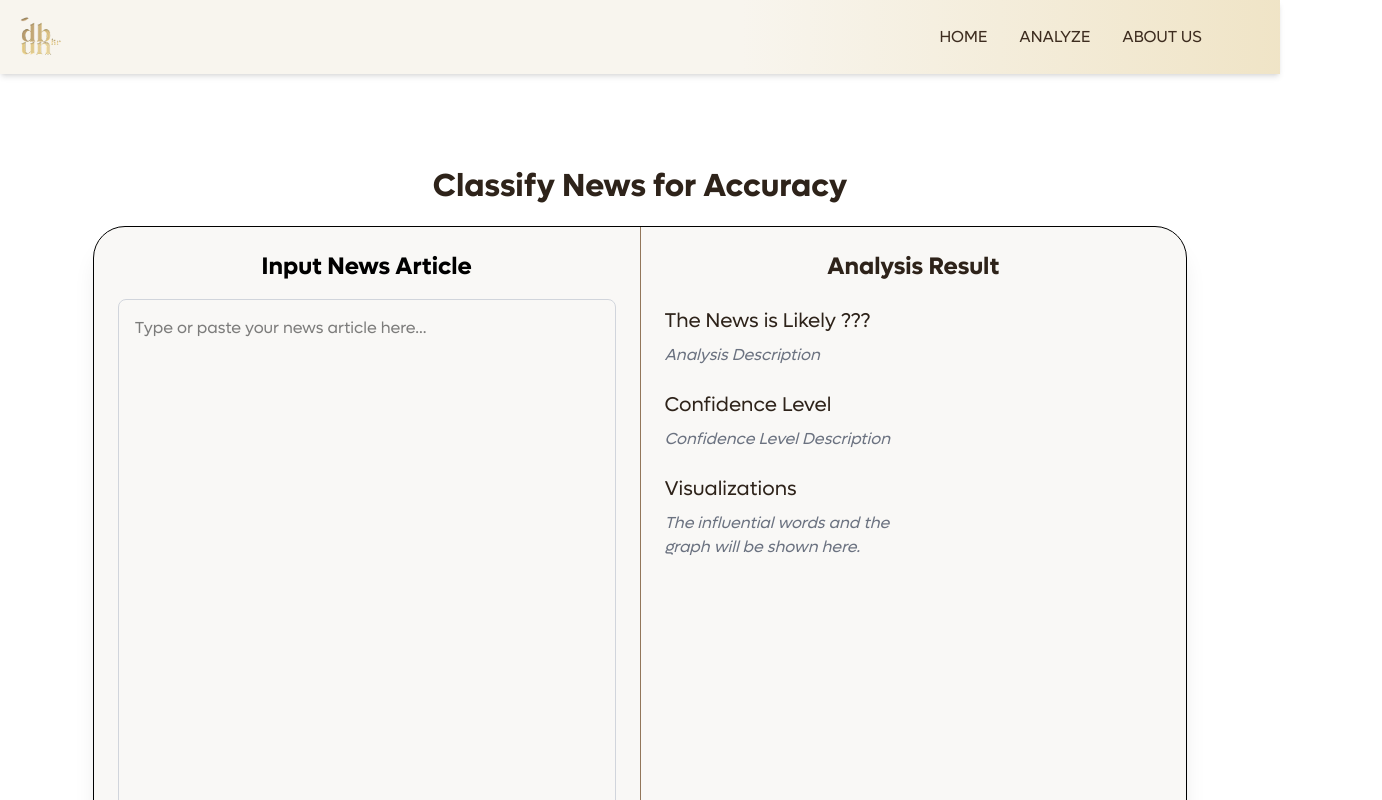
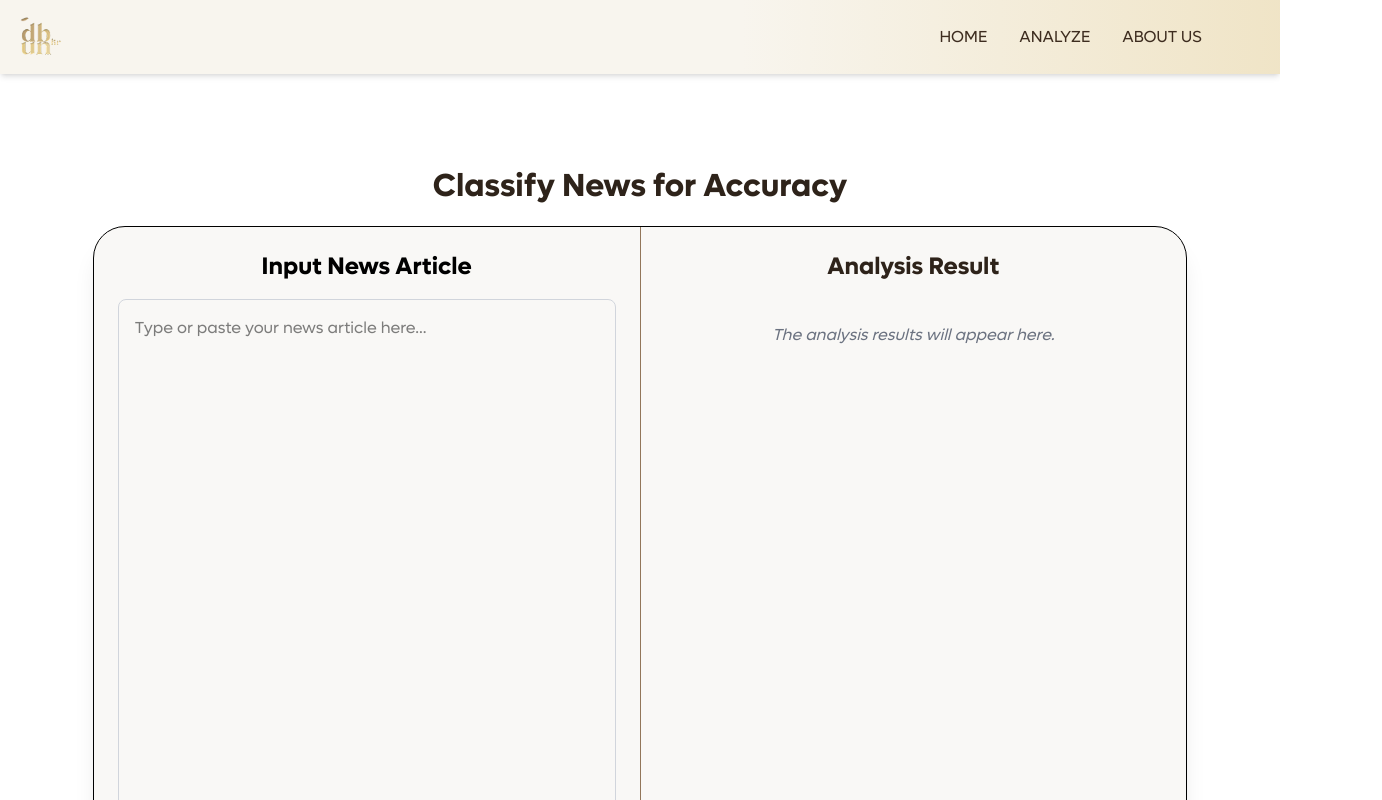
Before and after one commit to hydraadra112/Debunkr, a SvelteKit app in the folder frontend/: page /analyze in a window 1280 px wide. Shown: the top 800 px of the page, 1382 px wide, since content can reach past the window. Built offline with nearby package versions, Linux system fonts and the light colour scheme.

Commit message:
feat: add condition to  not show analysis results before the processing is finished and removed word scores in the influential words results

```diff
--- a/frontend/src/routes/analyze/+page.svelte
+++ b/frontend/src/routes/analyze/+page.svelte
@@ -1,7 +1,8 @@
 <script lang="ts">
 	import { TextLinkPredict } from '$lib/api';
 	import { renderChart } from '$lib/chart';
-	/* SEND DATA TO BACKEND AND GET PREDS */
+	import { tick } from 'svelte';
+
 	type input = {
 		text: string;
 	};
@@ -19,8 +20,11 @@
 		try {
 			const payload: input = { text: inputText };
 			const res = await TextLinkPredict<response, input>('/api/predict-text-link', payload);
+
 			prediction = res.result;
 			wordScores = res.scores;
+
+			await tick();
 
 			renderChart(wordScores);
 		} catch (err) {
@@ -28,11 +32,10 @@
 			alert('Failed to get prediction.');
 		}
 	}
-	/* END */
 </script>
 
 <div>
-	<div class="mt-10 flex h-[130vh] w-full flex-col items-center justify-center p-8">
+	<div class="mt-10 flex h-[110vh] flex-col items-center justify-center overflow-hidden p-8">
 		<p class=" font-heading primary-color my-4 text-[2rem]">Classify News for Accuracy</p>
 		<div
 			class="border-c3 z-3 col-2 flex h-full w-[90%] rounded-[2rem] border-1 bg-[#8B7358]/5 shadow-xl backdrop-blur-lg"
@@ -79,29 +82,33 @@
 
 			<!-- Results Section -->
 			<section class="flex w-full flex-col rounded-lg px-6 pt-6">
+				{#if !prediction}
 					<h1 class="font-heading primary-color mb-4 self-center text-2xl">Analysis Result</h1>
+					<p class="mt-6 flex justify-center text-[#6b7280] italic">
+						The analysis results will appear here.
+					</p>
+				{:else}
+					<h1 class="font-heading primary-color mb-4 self-center text-2xl">Analysis Result</h1>
+
 					<div class="h-full space-y-6">
 						<div id="results-container">
-						{#if prediction}
 							<h3 class="font-body primary-color my-2 text-xl">The News is Likely {prediction}</h3>
-						{:else}
-							<h3 class="font-body primary-color my-2 text-xl">The News is Likely ???</h3>
-						{/if}
 
 							<div id="emotions-list" class="flex flex-wrap gap-3">
 								<!-- Answers will appear here -->
 								<p class="desc-color italic">Analysis Description</p>
 							</div>
 						</div>
+
 						<div id="confidence-container">
 							<h3 class="font-body primary-color mb-2 text-xl">Confidence Level</h3>
 							<div id="confidence-list" class="flex flex-wrap gap-3">
-							<!-- Answers will appear here -->
 								<p class="desc-color italic">Confidence Level Description</p>
 							</div>
 						</div>
+
 						<div id="response-container">
-						<h3 class="font-body primary-color mb-2 text-xl">Visualizations</h3>
+							<h3 class="font-body primary-color mb-2 text-xl">Influential Words</h3>
 
 							<div class="flex gap-4">
 								<!-- Word list -->
@@ -109,7 +116,11 @@
 									{#if Object.keys(wordScores).length > 0}
 										<ul class="list-disc pl-5">
 											{#each Object.entries(wordScores) as [word, score]}
-											<li><strong>{word}</strong>: {score}</li>
+												<li>
+													<strong style="color: {score >= 0 ? '#4D7C5A' : '#C84A3D'}">
+														{word}
+													</strong>
+												</li>
 											{/each}
 										</ul>
 									{:else}
@@ -118,13 +129,15 @@
 										</p>
 									{/if}
 								</div>
-							<!--wordchart-->
+
+								<!-- wordchart -->
 								<div class="w-1/2">
 									<canvas id="wordChart" width="400" height="300"></canvas>
 								</div>
 							</div>
 						</div>
 					</div>
+
 					<div class="bottom-0 flex items-center justify-end gap-2 self-end py-6">
 						<section class="font-heading">Status:</section>
 						<section class="h-3 w-3 rounded-full bg-[#C84A3D]"></section>
@@ -132,6 +145,7 @@
 						<section class="h-3 w-3 rounded-full bg-[#4D7C5A]"></section>
 						<section class="font-body">Likely Real</section>
 					</div>
+				{/if}
 			</section>
 		</div>
 		<div class="mt-2 ml-[22%] flex w-full justify-start">
```
Lines whose indentation alone changed are shown as unchanged.
